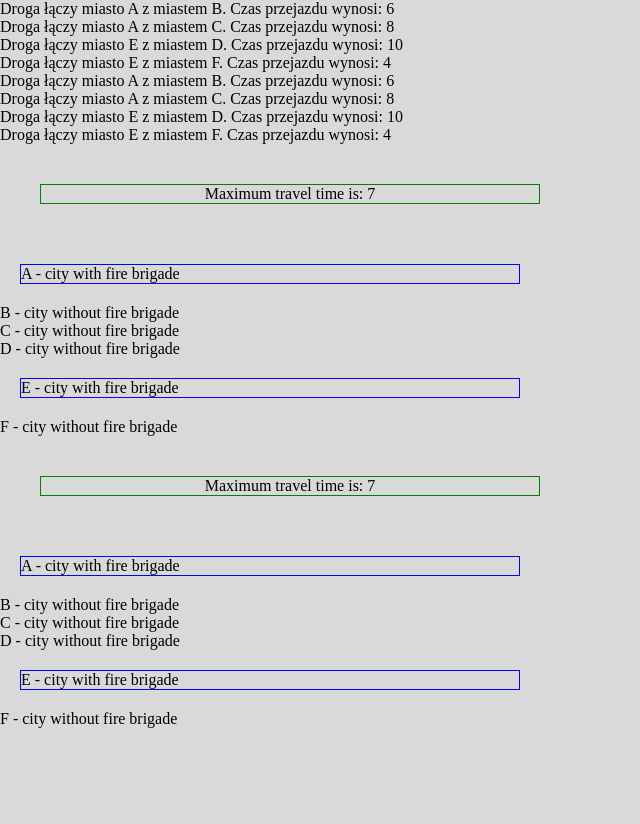
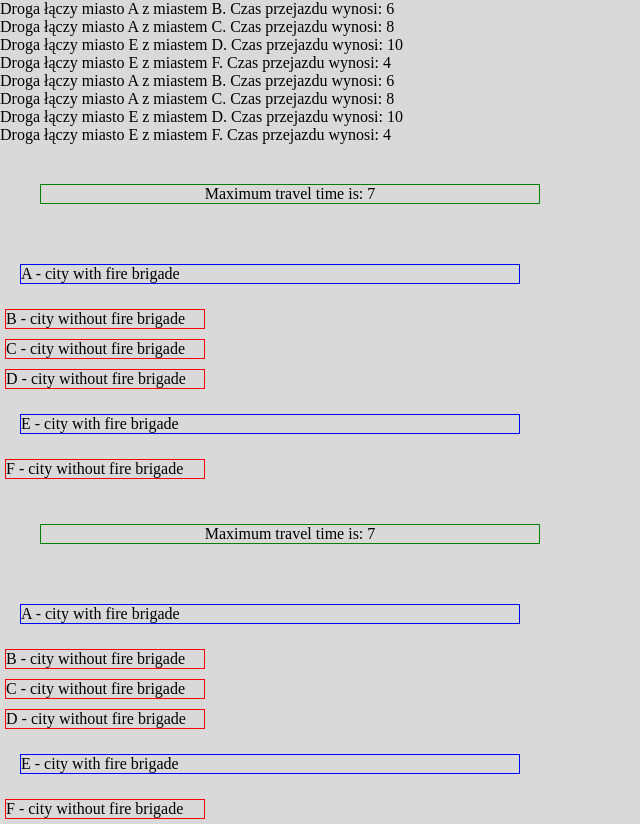
Before and after one commit to filipgad/fire_brigade, a website built with webpack: page index.html in a window 1280 px wide. Shown: the whole page, without its empty margins (0-640 px from the left). Before the commit the page ends 800 px from the top, so only its background shows below. Built offline with nearby package versions, Linux system fonts and the light colour scheme.

Commit message:
timer and cities styles

```diff
--- a/css/main.scss
+++ b/css/main.scss
@@ -27,7 +27,7 @@ body {
     border: 1px solid blue;
 }
 
-.destination_city {
+.dest_city {
     width: 200px;
     margin: 5px;
     border: 1px solid red;
--- a/css/style.css
+++ b/css/style.css
@@ -22,7 +22,7 @@ body {
   margin: 20px;
   border: 1px solid blue; }
 
-.destination_city {
+.dest_city {
   width: 200px;
   margin: 5px;
   border: 1px solid red; }
```
